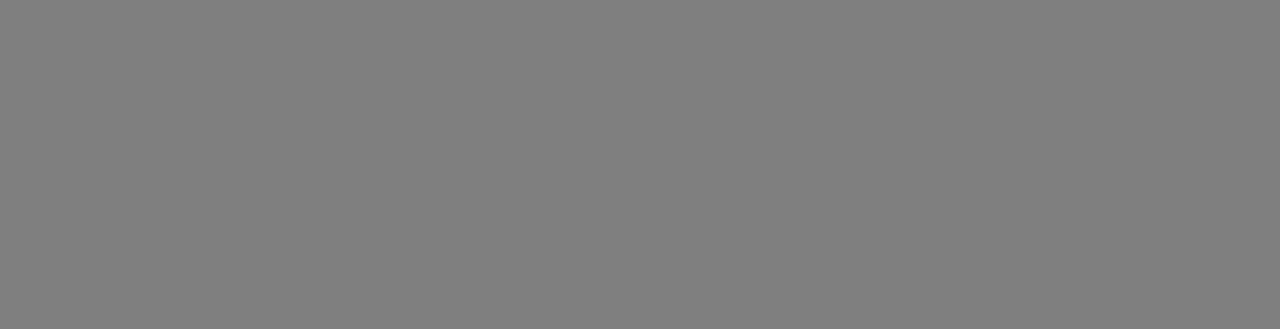
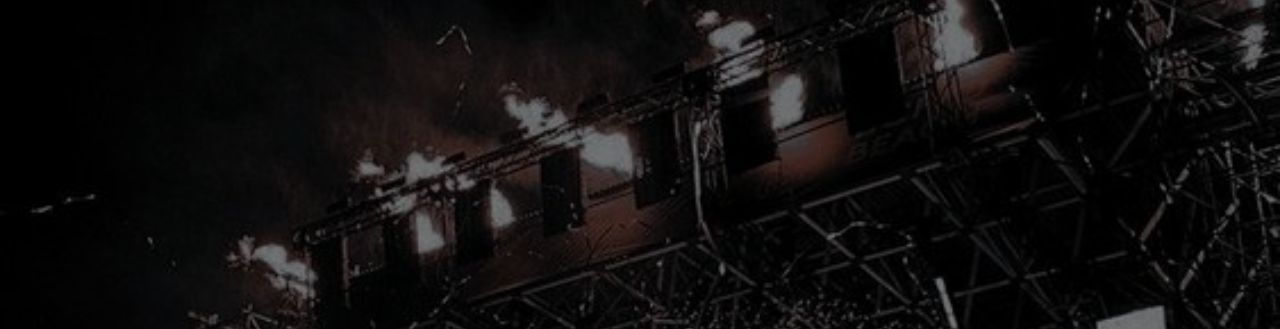
Before and after one commit to ameraashraf/Egyptian-party, a plain HTML site: page index.html in a window 1280 px wide. Shown: the top 329 px of the page. Drawn offline with nearby package versions, Linux system fonts and the light colour scheme; a web font is replaced by a local one.

Commit message:
Update style.css

```diff
--- a/css/style.css
+++ b/css/style.css
@@ -77,7 +77,7 @@ li:hover a {
 .home {
   /* grbt hena dol bs mn 3'er ma ady height f mazhrsh haga
     >>>> lazm ady height */
-  background-image: url(./imgs/home.jpg);
+  background-image: url(../imgs/home.jpg);
   /*background-position : left / right -- bottom / top   */
   background-position: center center;
   background-size: cover;
```
